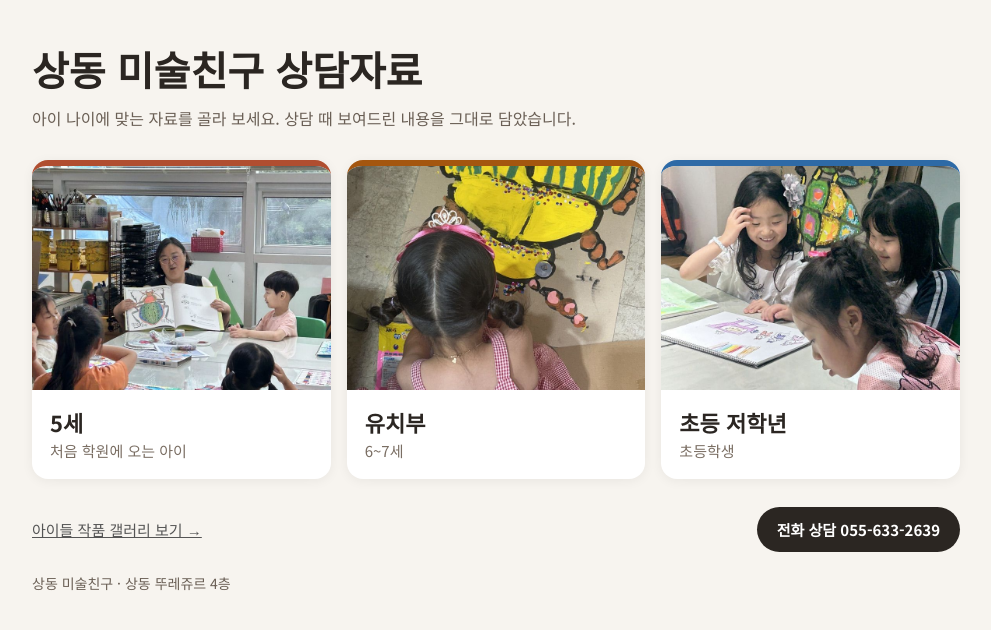
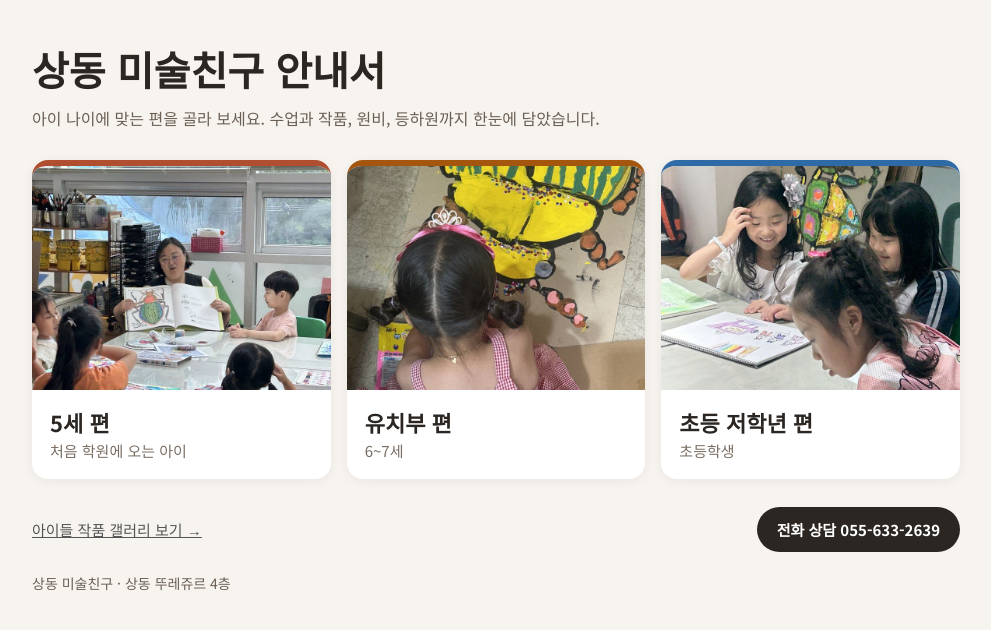
Before and after one commit to ssammisool-hub/artfriend-gallery, a plain HTML site: page consult/index.html in a window 1280 px wide. Shown: the whole page, without its empty margins (144-1135 px from the left). Drawn offline with Linux system fonts and the light colour scheme.

Commit message:
상담자료 웹페이지 이름을 '상동 미술친구 안내서 · ○○편'으로 변경
Co-Authored-By: Claude Opus 5.5 <noreply@anthropic.com>
Claude-Session: https://claude.ai/code/session_019kZCrdpwpDJ5yradkjHtjK

```diff
--- a/consult/index.html
+++ b/consult/index.html
@@ -1,8 +1,8 @@
 <!doctype html><html lang="ko"><head><meta charset="utf-8">
 <meta name="viewport" content="width=device-width,initial-scale=1"><meta name="robots" content="noindex">
-<title>상담자료 · 상동 미술친구</title>
-<meta property="og:title" content="상동 미술친구 상담자료">
-<meta property="og:description" content="아이 나이에 맞는 상담자료를 골라 보세요.">
+<title>상동 미술친구 안내서</title>
+<meta property="og:title" content="상동 미술친구 안내서">
+<meta property="og:description" content="아이 나이에 맞는 편을 골라 보세요.">
 <link rel="stylesheet" href="https://fonts.googleapis.com/css2?family=Noto+Sans+KR:wght@400;500;700&display=swap">
 <style>
 *{box-sizing:border-box}body{margin:0;word-break:keep-all;background:#f7f4ef;color:#2b2622;font-family:'Noto Sans KR',sans-serif}
@@ -19,9 +19,9 @@ h1{font-size:clamp(26px,5vw,40px);margin:0 0 8px}
 .more a.g{color:inherit}
 .call{display:inline-flex;padding:12px 20px;border-radius:999px;background:#2b2622;color:#fff;text-decoration:none;font-weight:700}
 </style></head><body><div class="wrap">
-<h1>상동 미술친구 상담자료</h1>
-<p class="lead">아이 나이에 맞는 자료를 골라 보세요. 상담 때 보여드린 내용을 그대로 담았습니다.</p>
-<div class="grid"><a class="card" href="age5/" style="--c:#b04e30"><img src="img/0ac63e0a3320.jpg" alt="" loading="lazy"><span class="t">5세</span><span class="s">처음 학원에 오는 아이</span></a><a class="card" href="kids/" style="--c:#a4560f"><img src="img/993b3343fb7c.jpg" alt="" loading="lazy"><span class="t">유치부</span><span class="s">6~7세</span></a><a class="card" href="junior/" style="--c:#2e6aa6"><img src="img/fdd9bfcbca98.jpg" alt="" loading="lazy"><span class="t">초등 저학년</span><span class="s">초등학생</span></a></div>
+<h1>상동 미술친구 안내서</h1>
+<p class="lead">아이 나이에 맞는 편을 골라 보세요. 수업과 작품, 원비, 등하원까지 한눈에 담았습니다.</p>
+<div class="grid"><a class="card" href="age5/" style="--c:#b04e30"><img src="img/0ac63e0a3320.jpg" alt="" loading="lazy"><span class="t">5세 편</span><span class="s">처음 학원에 오는 아이</span></a><a class="card" href="kids/" style="--c:#a4560f"><img src="img/993b3343fb7c.jpg" alt="" loading="lazy"><span class="t">유치부 편</span><span class="s">6~7세</span></a><a class="card" href="junior/" style="--c:#2e6aa6"><img src="img/fdd9bfcbca98.jpg" alt="" loading="lazy"><span class="t">초등 저학년 편</span><span class="s">초등학생</span></a></div>
 <div class="more"><a class="g" href="/" target="_blank" rel="noopener">아이들 작품 갤러리 보기 →</a>
 <a class="call" href="tel:0556332639">전화 상담 055-633-2639</a></div>
 <p class="lead" style="margin-top:20px;font-size:14px">상동 미술친구 · 상동 뚜레쥬르 4층</p>
```
Also changed, not shown: consult/age5/index.html (+6 -5 lines), consult/junior/index.html (+6 -5 lines), consult/kids/index.html (+6 -5 lines).
